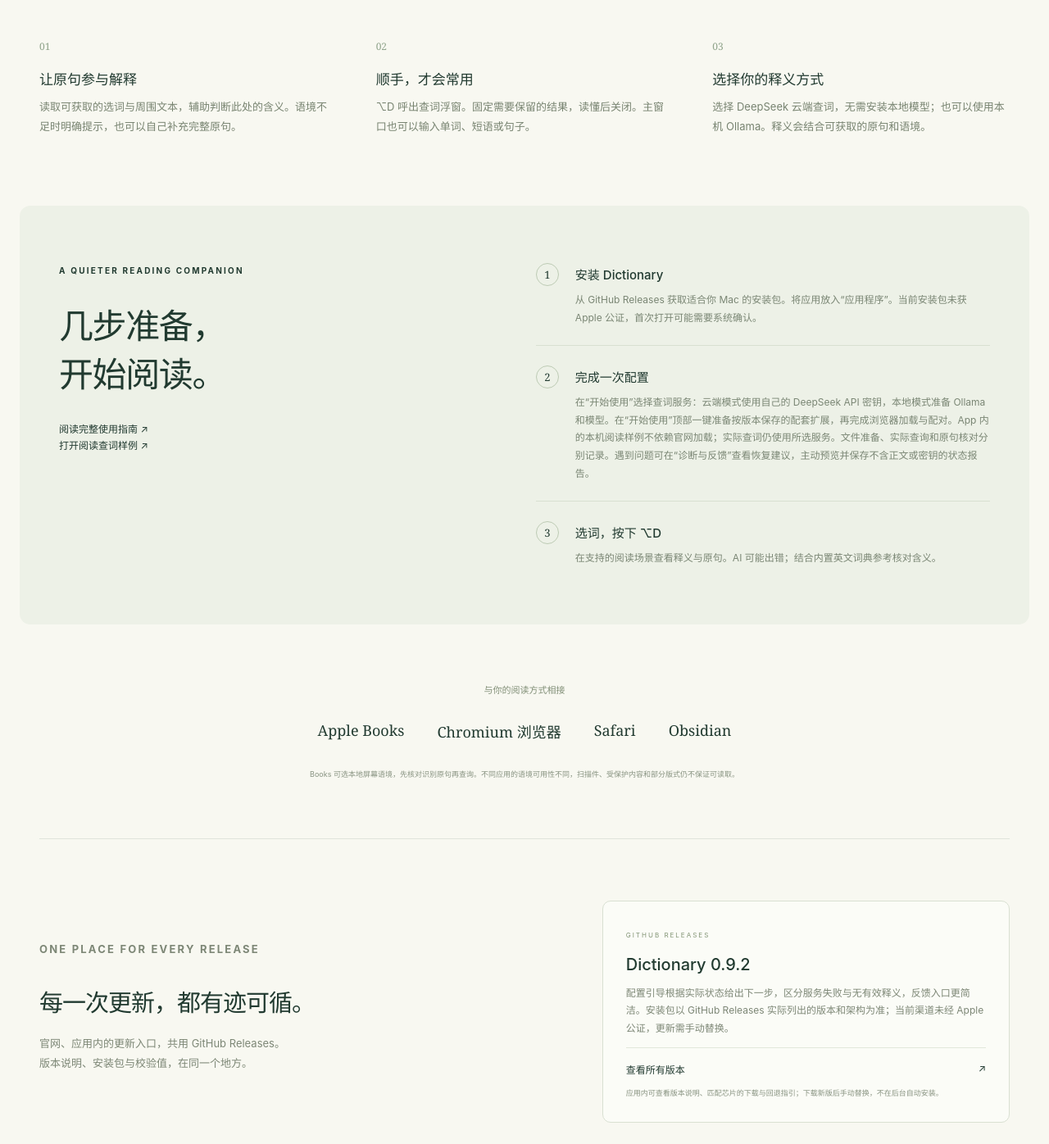
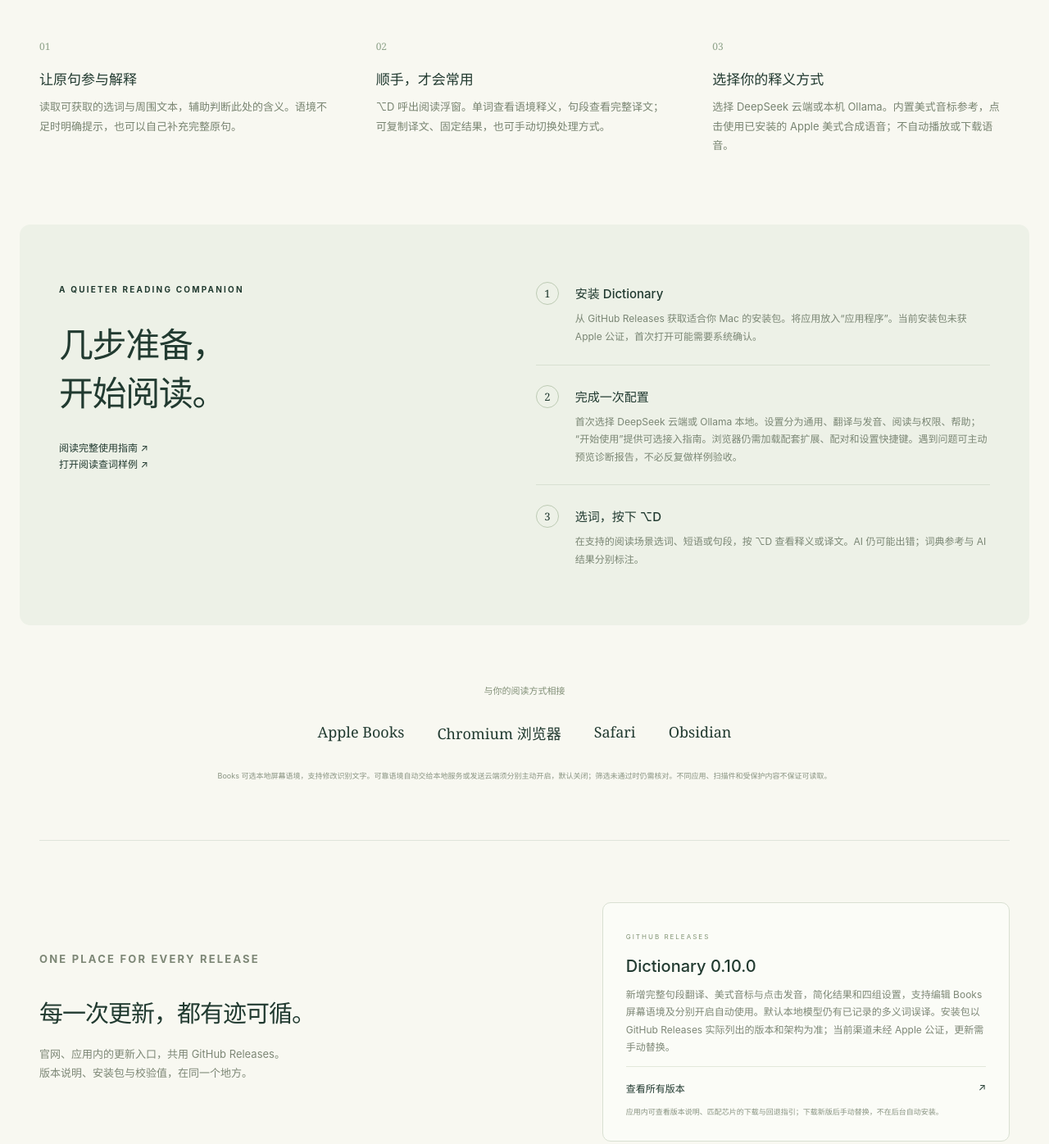
Before and after one commit to liyunhui0707/dictionary-macos, a browser extension: page website/dist/index.html in a window 1280 px wide. Shown: the part 1164-2560 px from the top of the page at 82% size. Drawn offline with Linux system fonts and the light colour scheme.

Commit message:
docs: record native acceptance finding and revised delivery scope

```diff
--- a/website/dist/index.html
+++ b/website/dist/index.html
@@ -1,11 +1,11 @@
 <!doctype html>
-<html lang="zh-CN"><head><meta charset="utf-8"><meta name="viewport" content="width=device-width,initial-scale=1"><meta name="description" content="Dictionary，原生 macOS 上下文英汉词典。在阅读里理解单词，再继续阅读。"><meta name="theme-color" content="#285945"><title>Dictionary — 词义，在语境里。</title><link rel="icon" href="/favicon.ico" sizes="16x16 32x32 64x64"><link rel="icon" type="image/png" sizes="32x32" href="/favicon-32.png"><link rel="stylesheet" href="style.css"></head>
+<html lang="zh-CN"><head><meta charset="utf-8"><meta name="viewport" content="width=device-width,initial-scale=1"><meta name="description" content="Dictionary，原生 macOS 英汉查词与句段翻译。美式音标、点击发音，在阅读中理解英文。"><meta name="theme-color" content="#285945"><title>Dictionary — 词义，在语境里。</title><link rel="icon" href="/favicon.ico" sizes="16x16 32x32 64x64"><link rel="icon" type="image/png" sizes="32x32" href="/favicon-32.png"><link rel="stylesheet" href="style.css"></head>
 <body><header><a class="brand" href="#"><span class="mark">d.</span>Dictionary</a><nav aria-label="主导航"><a href="#experience">体验</a><a href="#start">开始使用</a><a href="#updates">更新</a><a class="nav-button" href="https://github.com/liyunhui0707/dictionary-macos">GitHub ↗</a></nav></header>
-<main><section class="hero"><div class="intro"><p class="eyebrow"><span></span> 为 macOS 阅读而作</p><h1>词义，<br>在<span class="serif">语境</span>里。</h1><p class="lead">选中一个词，读懂它在此处的意思。<br>然后，让阅读继续。</p><div class="actions"><a class="primary" href="https://github.com/liyunhui0707/dictionary-macos/releases">获取 Dictionary <span>↗</span></a><a class="text-link" href="#experience">看看它如何工作 ↓</a></div><p class="caption">Apple Silicon · macOS 14+ · DeepSeek 云端 / Ollama 本地 · MIT 开源</p></div>
+<main><section class="hero"><div class="intro"><p class="eyebrow"><span></span> 为 macOS 阅读而作</p><h1>词义，<br>在<span class="serif">语境</span>里。</h1><p class="lead">选词查释义，选句看完整翻译。<br>点一下发音，再继续阅读。</p><div class="actions"><a class="primary" href="https://github.com/liyunhui0707/dictionary-macos/releases">获取 Dictionary <span>↗</span></a><a class="text-link" href="#experience">看看它如何工作 ↓</a></div><p class="caption">Apple Silicon · macOS 14+ · DeepSeek 云端 / Ollama 本地 · MIT 开源</p></div>
 <div class="scene" aria-label="上下文查词交互演示"><div class="scene-top"><span>READING, UNINTERRUPTED.</span><span>01 / 02</span></div><div class="paper"><p class="book-label">A MOMENT TO UNDERSTAND</p><p id="passage">They walked along the <mark>bank</mark> of the river.</p><p class="ghost">The afternoon light settled on the water.<br>For a moment, everything was quiet.</p><div class="selection-hint">选中 bank <kbd>⌥ D</kbd></div></div><div class="lookup"><div class="lookup-bar"><span>Dictionary</span><span aria-hidden="true">⌖ &nbsp; ×</span></div><div class="word">bank <i>noun</i></div><p class="meaning-label">此处的词义 · 演示</p><h2 id="meaning">河岸</h2><p id="explanation">这里指河流两侧的岸地。</p><div class="original"><span>原句</span><p id="original">They walked along the bank of the river.</p></div></div><div class="scene-bottom"><div class="demo-switch" role="group" aria-label="切换示例语境"><button aria-pressed="true" data-example="river">河边的 bank</button><button aria-pressed="false" data-example="loan">贷款里的 bank</button></div><small>交互示意 · 实际 AI 结果可能不同</small></div></div></section>
-<section class="statement" id="experience"><p class="eyebrow">LESS INTERRUPTION. MORE UNDERSTANDING.</p><h2>查完一个词，<br>不必离开那一页。</h2><div class="features"><article><span class="number">01</span><h3>让原句参与解释</h3><p>读取可获取的选词与周围文本，辅助判断此处的含义。语境不足时明确提示，也可以自己补充完整原句。</p></article><article><span class="number">02</span><h3>顺手，才会常用</h3><p>⌥D 呼出查词浮窗。固定需要保留的结果，读懂后关闭。主窗口也可以输入单词、短语或句子。</p></article><article><span class="number">03</span><h3>选择你的释义方式</h3><p>选择 DeepSeek 云端查词，无需安装本地模型；也可以使用本机 Ollama。释义会结合可获取的原句和语境。</p></article></div></section>
-<section class="start" id="start"><div><p class="eyebrow">A QUIETER READING COMPANION</p><h2>几步准备，<br>开始阅读。</h2><a class="text-link" href="https://github.com/liyunhui0707/dictionary-macos/blob/main/docs/guide.md">阅读完整使用指南 ↗</a><br><a class="text-link" href="reading-check.html">打开阅读查词样例 ↗</a></div><ol><li><span>1</span><div><h3>安装 Dictionary</h3><p>从 GitHub Releases 获取适合你 Mac 的安装包。将应用放入“应用程序”。当前安装包未获 Apple 公证，首次打开可能需要系统确认。</p></div></li><li><span>2</span><div><h3>完成一次配置</h3><p>在“开始使用”选择查词服务：云端模式使用自己的 DeepSeek API 密钥，本地模式准备 Ollama 和模型。在“开始使用”顶部一键准备按版本保存的配套扩展，再完成浏览器加载与配对。App 内的本机阅读样例不依赖官网加载；实际查词仍使用所选服务。文件准备、实际查询和原句核对分别记录。遇到问题可在“诊断与反馈”查看恢复建议，主动预览并保存不含正文或密钥的状态报告。</p></div></li><li><span>3</span><div><h3>选词，按下 ⌥D</h3><p>在支持的阅读场景查看释义与原句。AI 可能出错；结合内置英文词典参考核对含义。</p></div></li></ol></section>
-<section class="compatibility"><p>与你的阅读方式相接</p><div><span>Apple Books</span><span>Chromium 浏览器</span><span>Safari</span><span>Obsidian</span></div><small>Books 可选本地屏幕语境，先核对识别原句再查询。不同应用的语境可用性不同，扫描件、受保护内容和部分版式仍不保证可读取。</small></section>
-<section class="updates" id="updates"><div><p class="eyebrow">ONE PLACE FOR EVERY RELEASE</p><h2>每一次更新，都有迹可循。</h2><p>官网、应用内的更新入口，共用 GitHub Releases。<br>版本说明、安装包与校验值，在同一个地方。</p></div><div class="release"><span class="release-label">GITHUB RELEASES</span><h3 id="release-title">Dictionary 0.9.2</h3><p id="release-note">配置引导根据实际状态给出下一步，区分服务失败与无有效释义，反馈入口更简洁。安装包以 GitHub Releases 实际列出的版本和架构为准；当前渠道未经 Apple 公证，更新需手动替换。</p><a href="https://github.com/liyunhui0707/dictionary-macos/releases">查看所有版本 <span>↗</span></a><small>应用内可查看版本说明、匹配芯片的下载与回退指引；下载新版后手动替换，不在后台自动安装。</small></div></section>
+<section class="statement" id="experience"><p class="eyebrow">LESS INTERRUPTION. MORE UNDERSTANDING.</p><h2>查完一个词，<br>不必离开那一页。</h2><div class="features"><article><span class="number">01</span><h3>让原句参与解释</h3><p>读取可获取的选词与周围文本，辅助判断此处的含义。语境不足时明确提示，也可以自己补充完整原句。</p></article><article><span class="number">02</span><h3>顺手，才会常用</h3><p>⌥D 呼出阅读浮窗。单词查看语境释义，句段查看完整译文；可复制译文、固定结果，也可手动切换处理方式。</p></article><article><span class="number">03</span><h3>选择你的释义方式</h3><p>选择 DeepSeek 云端或本机 Ollama。内置美式音标参考，点击使用已安装的 Apple 美式合成语音；不自动播放或下载语音。</p></article></div></section>
+<section class="start" id="start"><div><p class="eyebrow">A QUIETER READING COMPANION</p><h2>几步准备，<br>开始阅读。</h2><a class="text-link" href="https://github.com/liyunhui0707/dictionary-macos/blob/main/docs/guide.md">阅读完整使用指南 ↗</a><br><a class="text-link" href="reading-check.html">打开阅读查词样例 ↗</a></div><ol><li><span>1</span><div><h3>安装 Dictionary</h3><p>从 GitHub Releases 获取适合你 Mac 的安装包。将应用放入“应用程序”。当前安装包未获 Apple 公证，首次打开可能需要系统确认。</p></div></li><li><span>2</span><div><h3>完成一次配置</h3><p>首次选择 DeepSeek 云端或 Ollama 本地。设置分为通用、翻译与发音、阅读与权限、帮助；“开始使用”提供可选接入指南。浏览器仍需加载配套扩展、配对和设置快捷键。遇到问题可主动预览诊断报告，不必反复做样例验收。</p></div></li><li><span>3</span><div><h3>选词，按下 ⌥D</h3><p>在支持的阅读场景选词、短语或句段，按 ⌥D 查看释义或译文。AI 仍可能出错；词典参考与 AI 结果分别标注。</p></div></li></ol></section>
+<section class="compatibility"><p>与你的阅读方式相接</p><div><span>Apple Books</span><span>Chromium 浏览器</span><span>Safari</span><span>Obsidian</span></div><small>Books 可选本地屏幕语境，支持修改识别文字。可靠语境自动交给本地服务或发送云端须分别主动开启，默认关闭；筛选未通过时仍需核对。不同应用、扫描件和受保护内容不保证可读取。</small></section>
+<section class="updates" id="updates"><div><p class="eyebrow">ONE PLACE FOR EVERY RELEASE</p><h2>每一次更新，都有迹可循。</h2><p>官网、应用内的更新入口，共用 GitHub Releases。<br>版本说明、安装包与校验值，在同一个地方。</p></div><div class="release"><span class="release-label">GITHUB RELEASES</span><h3 id="release-title">Dictionary 0.10.0</h3><p id="release-note">新增完整句段翻译、美式音标与点击发音，简化结果和四组设置，支持编辑 Books 屏幕语境及分别开启自动使用。默认本地模型仍有已记录的多义词误译。安装包以 GitHub Releases 实际列出的版本和架构为准；当前渠道未经 Apple 公证，更新需手动替换。</p><a href="https://github.com/liyunhui0707/dictionary-macos/releases">查看所有版本 <span>↗</span></a><small>应用内可查看版本说明、匹配芯片的下载与回退指引；下载新版后手动替换，不在后台自动安装。</small></div></section>
 <section class="closing"><span class="mark">d.</span><h2>把注意力，留给内容。</h2><a class="primary" href="https://github.com/liyunhui0707/dictionary-macos">探索开源项目 ↗</a></section></main>
 <footer><div><strong>Dictionary</strong><span>在语境里理解，然后继续阅读。</span></div><div><a href="https://github.com/liyunhui0707/dictionary-macos/blob/main/PRIVACY.md">隐私说明</a><a href="https://github.com/liyunhui0707/dictionary-macos/issues">反馈</a><a href="https://github.com/liyunhui0707/dictionary-macos/blob/main/LICENSE">MIT License</a></div></footer><script src="app.js"></script></body></html>
```
Also changed, not shown: 6 other files.
